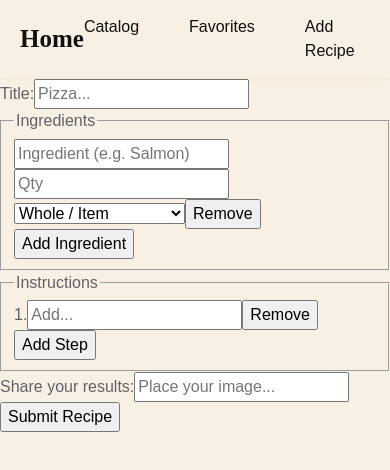
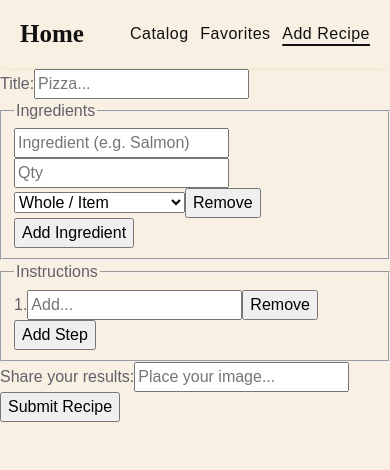
Before and after one commit to Meatra0704/Leftovers, a React (Vite) app: page /add in a window 390 px wide. Shown: the top 470 px of the page. Built offline with nearby package versions, Linux system fonts and the light colour scheme; a web font is replaced by a local one.

Commit message:
refactor: update navbar styling
- **refactor(navbar): add current active link indicators**
- **refactor(navbar): use global color variables**

```diff
--- a/src/components/Navbar.css
+++ b/src/components/Navbar.css
@@ -1,7 +1,7 @@
 .nav {
   padding: 1.5rem 0;
-  border-bottom: 1px solid var(--palette-cream-300);
-  box-shadow: 0px 6px 6px -5px var(--palette-cream-300);
+  border-bottom: 1px solid var(--border-subtle);
+  box-shadow: 0px 6px 6px -5px var(--border-subtle);
 }
 
 .nav__inner {
@@ -20,21 +20,30 @@
 
 .nav__list {
   display: flex;
-  gap: 5rem;
+  gap: clamp(1rem, 3vw, 4rem);
+  justify-content: center;
 }
 
 .nav__link {
   color: var(--text-display);
+  letter-spacing: 0.5px;
   text-decoration: underline;
   text-decoration-thickness: 2px;
   text-decoration-color: transparent;
   text-underline-offset: 5px;
   transition:
     color 0.3s ease,
-    text-decoration-color 0.3s ease;
+    text-decoration-color 0.3s ease,
+    font-weight 0.3s ease;
 }
 
 .nav__link:hover {
-  color: var(--palette-int-700);
-  text-decoration-color: var(--palette-int-700);
+  color: var(--palette-ink-700);
+  text-decoration-color: var(--text-hover);
 }
+
+.nav__link--active {
+  font-weight: 500;
+  color: var(--text-display);
+  text-decoration-color: var(--text-display);
+}
--- a/src/components/Navbar.jsx
+++ b/src/components/Navbar.jsx
@@ -1,5 +1,5 @@
 import React from "react";
-import { Link } from "react-router-dom";
+import { Link, NavLink } from "react-router-dom";
 
 import "./Navbar.css";
 
@@ -13,21 +13,36 @@ export default function Navbar() {
 
         <ul className="nav__list">
           <li className="nav__item">
-            <Link className="nav__link" to="/recipes">
+            <NavLink
+              className={({ isActive }) =>
+                isActive ? "nav__link nav__link--active" : "nav__link"
+              }
+              to="/recipes"
+            >
               Catalog
-            </Link>
+            </NavLink>
           </li>
 
           <li className="nav__item">
-            <Link className="nav__link" to="/favorites">
+            <NavLink
+              className={({ isActive }) =>
+                isActive ? "nav__link nav__link--active" : "nav__link"
+              }
+              to="/favorites"
+            >
               Favorites
-            </Link>
+            </NavLink>
           </li>
 
           <li className="nav__item">
-            <Link className="nav__link" to="/add">
+            <NavLink
+              className={({ isActive }) =>
+                isActive ? "nav__link nav__link--active" : "nav__link"
+              }
+              to="/add"
+            >
               Add Recipe
-            </Link>
+            </NavLink>
           </li>
         </ul>
       </div>
--- a/src/styles/global.css
+++ b/src/styles/global.css
@@ -2,16 +2,31 @@
   --font-display: "Shantell Sans Variable", serif;
   --font-body: "Fredoka Variable", sans-serif;
 
+  --palette-white: #ffffff;
   --palette-cream-100: #f8f0e3;
   --palette-cream-300: #f4e8d4;
+  --palette-sky-100: #e3ebf8;
+  --palette-sky-900: #404181;
   --palette-ink-500: #62606a;
-  --palette-int-700: #3e3e3e;
+  --palette-ink-700: #3e3e3e;
   --palette-ink-900: #111111;
 
   --bg-primary: var(--palette-cream-100);
+  --bg-secondary: var(--palette-cream-300);
 
   --text-display: var(--palette-ink-900);
   --text-body: var(--palette-ink-500);
+  --text-inverse: var(--palette-white);
+  --text-hover: var(--palette-ink-700);
+
+  --btn-primary-bg: var(--palette-sky-900);
+  --btn-primary-text: var(--palette-white);
+  --btn-primary-hover: var(--palette-ink-700);
+
+  --btn-secondary-border: var(--palette-sky-900);
+  --btn-secondary-text: var(--palette-ink-900);
+
+  --border-subtle: var(--palette-cream-300);
 }
 
 body {
```
